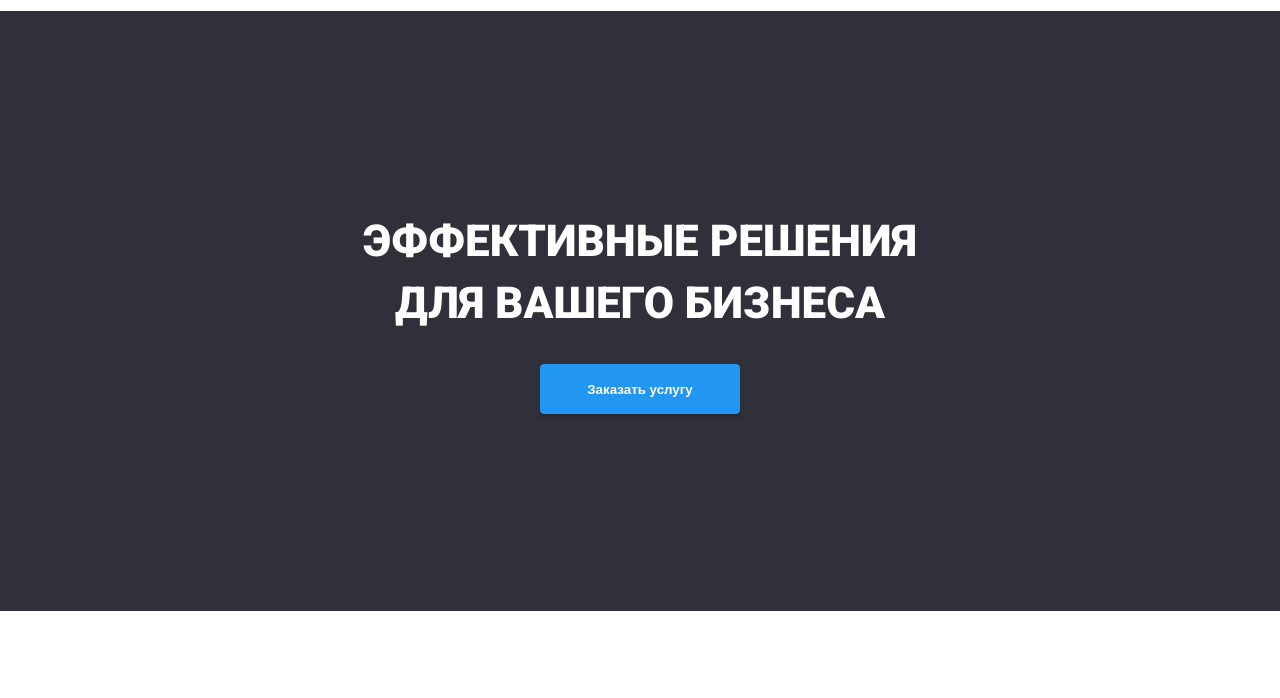
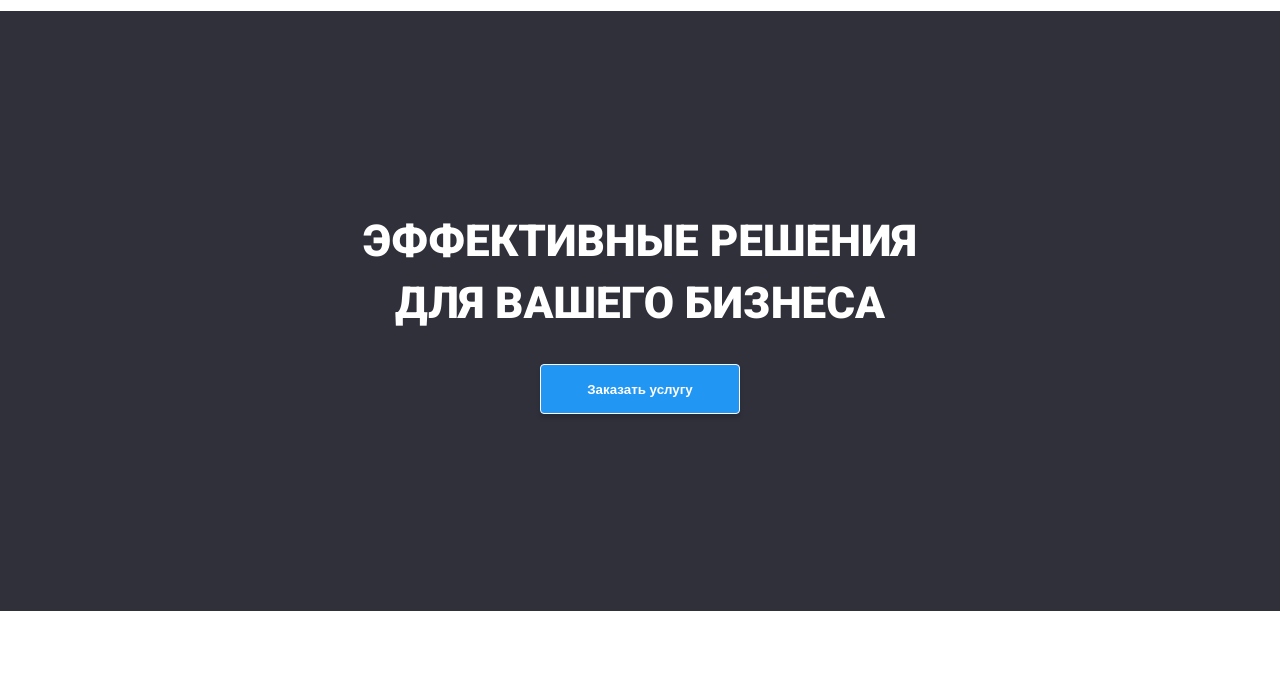
Before and after one commit to pasha93hyml/html_css_h1_01, a plain HTML site: page index.html in a window 1280 px wide. Shown: the part 69-767 px from the top of the page. Drawn offline with Linux system fonts and the light colour scheme.

Commit message:
change some erros

```diff
--- a/style.css
+++ b/style.css
@@ -52,7 +52,7 @@ a {
 
 .nav-item:hover {
 	color: #2196F3;
-	cursor: url(./imgs/pointer.svg);
+	cursor: pointer;
 }
 
 .nav-block > a:first-child {
@@ -91,7 +91,7 @@ a {
 
 	background-color: #2196F3;
 
-	border: 1px solid #2196F3;
+	border: 1px solid;
 	border-radius: 4px;
 	box-shadow: 0px 4px 4px rgba(0, 0, 0, 0.15);
 
```
